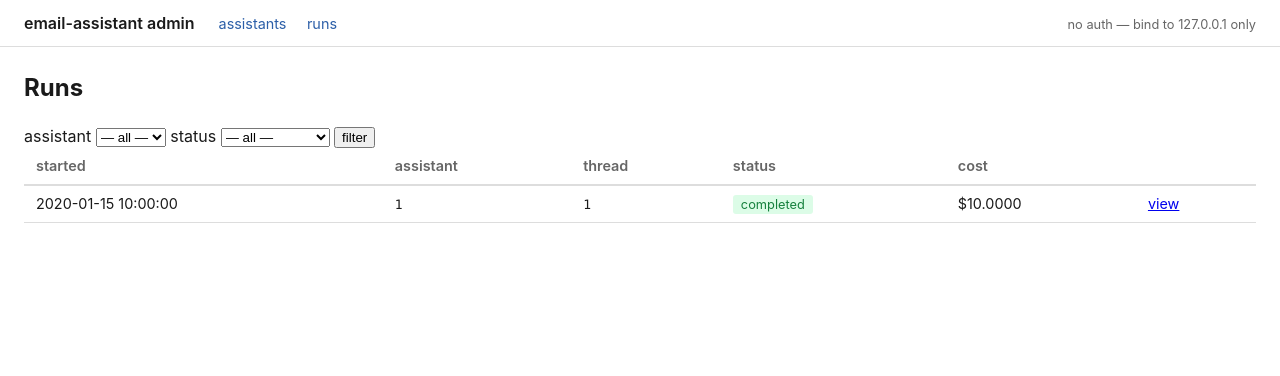
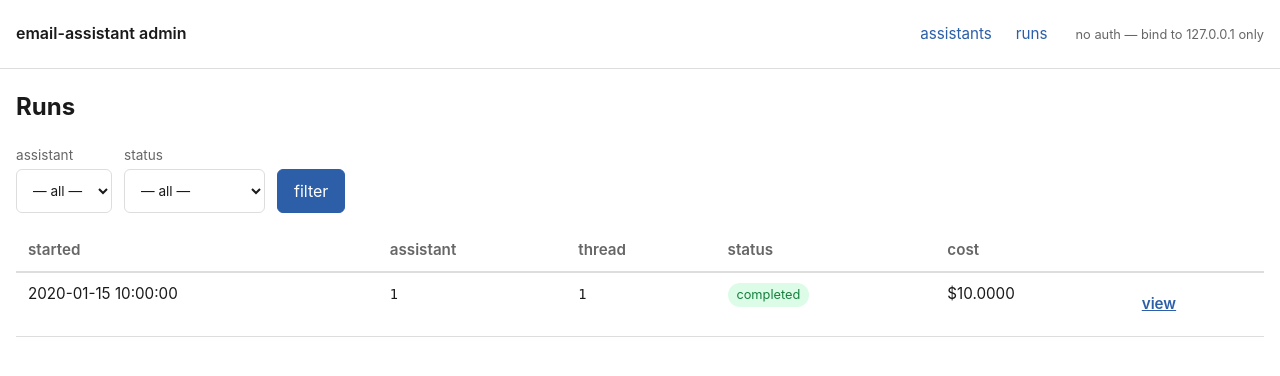
Before and after one commit to larryhudson/email-assistant, a Python web app: template src/email_agent/web/admin/templates/runs_list.html in a window 1280 px wide. Shown: the top 376 px of the page. Run offline with Jinja, Linux system fonts and the light colour scheme; the template is opened without the code that fills it: most values are stand-ins (such as "Sample title", 1, 10 or a date in 2020).

Commit message:
feat(admin): mobile-friendly admin UI
Add viewport meta, dark-mode-aware palette, larger tap targets (>=44px),
collapsible nav on small screens, and card-mode tables (via data-label
attributes) so the assistants and runs views are usable on a phone
without horizontal scroll.

Co-Authored-By: Claude Opus 4.7 (1M context) <noreply@anthropic.com>

```diff
--- a/src/email_agent/web/admin/static/admin.css
+++ b/src/email_agent/web/admin/static/admin.css
@@ -7,33 +7,66 @@
   --warn: #d97706;
   --bad: #b91c1c;
   --ok: #15803d;
+  --row-hover: #fafafa;
+  --code-bg: #f9fafb;
+}
+@media (prefers-color-scheme: dark) {
+  :root {
+    --fg: #e7e7e7;
+    --bg: #111;
+    --muted: #9aa0a6;
+    --rule: #2a2a2a;
+    --accent: #8ab4f8;
+    --row-hover: #1a1a1a;
+    --code-bg: #1a1a1a;
+  }
 }
 * { box-sizing: border-box; }
+html { -webkit-text-size-adjust: 100%; }
 body {
   font-family: -apple-system, BlinkMacSystemFont, "Segoe UI", system-ui, sans-serif;
   color: var(--fg);
   background: var(--bg);
   margin: 0;
-  line-height: 1.4;
+  line-height: 1.5;
+  overflow-wrap: break-word;
 }
+
 .topbar {
   border-bottom: 1px solid var(--rule);
-  padding: 0.75rem 1.5rem;
+  padding: 0.75rem 1rem;
+  padding: 0.75rem max(1rem, env(safe-area-inset-left));
   display: flex;
   align-items: baseline;
-  gap: 1.5rem;
+  gap: 1rem 1.5rem;
   flex-wrap: wrap;
+}
+.topbar-row {
+  display: flex;
+  align-items: center;
+  justify-content: space-between;
+  gap: 1rem;
+  flex: 1 1 auto;
+  min-width: 0;
 }
 .topbar h1 {
   font-size: 1rem;
   margin: 0;
   font-weight: 600;
 }
+.topbar nav {
+  display: flex;
+  flex-wrap: wrap;
+  gap: 0.25rem 1rem;
+}
 .topbar nav a {
   color: var(--accent);
   text-decoration: none;
-  margin-right: 1rem;
-  font-size: 0.9rem;
+  font-size: 0.95rem;
+  display: inline-flex;
+  align-items: center;
+  min-height: 44px;
+  padding: 0 0.25rem;
 }
 .topbar nav a:hover { text-decoration: underline; }
 .auth-note {
@@ -41,17 +74,72 @@ body {
   color: var(--muted);
   font-size: 0.8rem;
 }
-main { padding: 1.5rem; max-width: 1280px; }
+.nav-toggle {
+  display: none;
+  min-height: 44px;
+  min-width: 44px;
+  padding: 0 0.75rem;
+  background: transparent;
+  color: var(--fg);
+  border: 1px solid var(--rule);
+  border-radius: 6px;
+  font: inherit;
+  cursor: pointer;
+}
+
+main {
+  padding: 1.25rem 1rem;
+  padding: 1.25rem max(1rem, env(safe-area-inset-left)) calc(1.25rem + env(safe-area-inset-bottom)) max(1rem, env(safe-area-inset-right));
+  max-width: 1280px;
+}
 h2 { margin-top: 0; }
-code { font-family: ui-monospace, SF Mono, Menlo, monospace; font-size: 0.9em; }
+code {
+  font-family: ui-monospace, SF Mono, Menlo, monospace;
+  font-size: 0.9em;
+  overflow-wrap: anywhere;
+  word-break: break-word;
+}
+
+.filters {
+  display: flex;
+  flex-wrap: wrap;
+  gap: 0.75rem;
+  align-items: flex-end;
+  margin-bottom: 1rem;
+}
+.filters label {
+  display: flex;
+  flex-direction: column;
+  gap: 0.25rem;
+  font-size: 0.85rem;
+  color: var(--muted);
+}
+.filters select,
+.filters button {
+  min-height: 44px;
+  padding: 0 0.75rem;
+  border: 1px solid var(--rule);
+  background: var(--bg);
+  color: var(--fg);
+  border-radius: 6px;
+  font: inherit;
+}
+.filters button {
+  background: var(--accent);
+  color: #fff;
+  border-color: var(--accent);
+  cursor: pointer;
+  padding: 0 1rem;
+}
+
 table.data {
   width: 100%;
   border-collapse: collapse;
-  font-size: 0.9rem;
+  font-size: 0.95rem;
 }
 table.data th, table.data td {
   text-align: left;
-  padding: 0.5rem 0.75rem;
+  padding: 0.6rem 0.75rem;
   border-bottom: 1px solid var(--rule);
   vertical-align: top;
 }
@@ -60,24 +148,105 @@ table.data th {
   color: var(--muted);
   border-bottom: 2px solid var(--rule);
 }
-table.data tr:hover { background: #fafafa; }
+table.data tr:hover { background: var(--row-hover); }
 table.data .empty { color: var(--muted); font-style: italic; text-align: center; }
-.status { font-size: 0.8rem; padding: 0.1rem 0.5rem; border-radius: 3px; }
+table.data a {
+  color: var(--accent);
+  display: inline-flex;
+  align-items: center;
+  min-height: 44px;
+  padding: 0 0.25rem;
+}
+.row-link { font-weight: 600; }
+
+.status {
+  font-size: 0.8rem;
+  padding: 0.15rem 0.55rem;
+  border-radius: 999px;
+  display: inline-block;
+  white-space: nowrap;
+}
 .status-active { background: #dcfce7; color: var(--ok); }
 .status-completed { background: #dcfce7; color: var(--ok); }
 .status-failed { background: #fee2e2; color: var(--bad); }
 .status-queued { background: #e0e7ff; color: #4338ca; }
 .status-budget_limited { background: #fef3c7; color: var(--warn); }
 .status-paused { background: #f3f4f6; color: var(--muted); }
+
 .trace-section { margin-bottom: 2rem; }
-.trace-section h3 { font-size: 1rem; border-bottom: 1px solid var(--rule); padding-bottom: 0.25rem; }
+.trace-section h3 {
+  font-size: 1rem;
+  border-bottom: 1px solid var(--rule);
+  padding-bottom: 0.25rem;
+}
 pre.body {
-  background: #f9fafb;
+  background: var(--code-bg);
   border: 1px solid var(--rule);
-  border-radius: 3px;
+  border-radius: 6px;
   padding: 0.75rem;
   white-space: pre-wrap;
+  word-break: break-word;
   font-family: ui-monospace, SF Mono, Menlo, monospace;
   font-size: 0.85rem;
+  max-width: 100%;
+  overflow-x: auto;
 }
-.kv { color: var(--muted); font-size: 0.85rem; }
+.kv { color: var(--muted); font-size: 0.9rem; }
+.kv a { color: var(--accent); }
+
+@media (max-width: 720px) {
+  .nav-toggle { display: inline-flex; align-items: center; justify-content: center; }
+  .topbar { padding: 0.5rem 1rem; gap: 0.5rem; }
+  .topbar nav {
+    flex-basis: 100%;
+    flex-direction: column;
+    gap: 0;
+    display: none;
+    border-top: 1px solid var(--rule);
+    margin-top: 0.5rem;
+    padding-top: 0.25rem;
+  }
+  .topbar nav.open { display: flex; }
+  .topbar nav a { padding: 0.25rem 0; width: 100%; }
+  .auth-note { flex-basis: 100%; margin-left: 0; }
+
+  main { padding: 1rem; }
+  h2 { font-size: 1.25rem; }
+
+  .filters { flex-direction: column; align-items: stretch; gap: 0.75rem; }
+  .filters label { font-size: 0.9rem; }
+  .filters select, .filters button { width: 100%; }
+
+  table.data thead { display: none; }
+  table.data, table.data tbody, table.data tr, table.data td { display: block; width: 100%; }
+  table.data tr {
+    border: 1px solid var(--rule);
+    border-radius: 8px;
+    margin-bottom: 0.75rem;
+    padding: 0.25rem 0.5rem;
+  }
+  table.data tr:hover { background: transparent; }
+  table.data td {
+    border-bottom: 1px solid var(--rule);
+    padding: 0.5rem 0.25rem;
+    display: flex;
+    justify-content: space-between;
+    align-items: flex-start;
+    gap: 1rem;
+    text-align: right;
+  }
+  table.data td:last-child { border-bottom: 0; }
+  table.data td::before {
+    content: attr(data-label);
+    color: var(--muted);
+    font-size: 0.8rem;
+    text-transform: uppercase;
+    letter-spacing: 0.03em;
+    flex: 0 0 35%;
+    text-align: left;
+  }
+  table.data td[data-label=""]::before { content: ""; flex-basis: 0; }
+  table.data td .row-link { margin-left: auto; }
+  table.data .empty { text-align: center; display: block; }
+  table.data .empty::before { content: ""; }
+}
--- a/src/email_agent/web/admin/templates/base.html
+++ b/src/email_agent/web/admin/templates/base.html
@@ -2,13 +2,18 @@
 <html lang="en">
 <head>
   <meta charset="utf-8">
+  <meta name="viewport" content="width=device-width, initial-scale=1, viewport-fit=cover">
+  <meta name="color-scheme" content="light dark">
   <title>{% block title %}email-assistant admin{% endblock %}</title>
   <link rel="stylesheet" href="/admin/static/admin.css">
 </head>
 <body>
 <header class="topbar">
-  <h1>email-assistant admin</h1>
-  <nav>
+  <div class="topbar-row">
+    <h1>email-assistant admin</h1>
+    <button type="button" class="nav-toggle" aria-controls="primary-nav" aria-expanded="false" aria-label="Toggle navigation">menu</button>
+  </div>
+  <nav id="primary-nav">
     <a href="/admin/">assistants</a>
     <a href="/admin/runs">runs</a>
   </nav>
@@ -17,5 +22,16 @@
 <main>
 {% block content %}{% endblock %}
 </main>
+<script>
+(function () {
+  var btn = document.querySelector('.nav-toggle');
+  var nav = document.getElementById('primary-nav');
+  if (!btn || !nav) return;
+  btn.addEventListener('click', function () {
+    var open = nav.classList.toggle('open');
+    btn.setAttribute('aria-expanded', open ? 'true' : 'false');
+  });
+})();
+</script>
 </body>
 </html>
--- a/src/email_agent/web/admin/templates/runs_list.html
+++ b/src/email_agent/web/admin/templates/runs_list.html
@@ -36,12 +36,12 @@
   <tbody>
     {% for r in runs %}
     <tr>
-      <td>{{ r.started_at }}</td>
-      <td><code>{{ r.assistant_id }}</code></td>
-      <td><code>{{ r.thread_id }}</code></td>
-      <td><span class="status status-{{ r.status }}">{{ r.status }}</span></td>
-      <td>${{ "%.4f"|format(r.cost) }}</td>
-      <td><a href="/admin/runs/{{ r.id }}">view</a></td>
+      <td data-label="started">{{ r.started_at }}</td>
+      <td data-label="assistant"><code>{{ r.assistant_id }}</code></td>
+      <td data-label="thread"><code>{{ r.thread_id }}</code></td>
+      <td data-label="status"><span class="status status-{{ r.status }}">{{ r.status }}</span></td>
+      <td data-label="cost">${{ "%.4f"|format(r.cost) }}</td>
+      <td data-label=""><a class="row-link" href="/admin/runs/{{ r.id }}">view</a></td>
     </tr>
     {% else %}
     <tr><td colspan="6" class="empty">No runs match.</td></tr>
```
Also changed, not shown: src/email_agent/web/admin/templates/assistants.html (+7 -7 lines), 1 other file.
